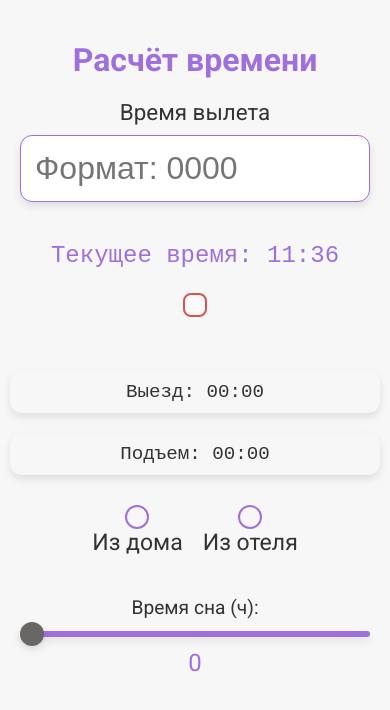
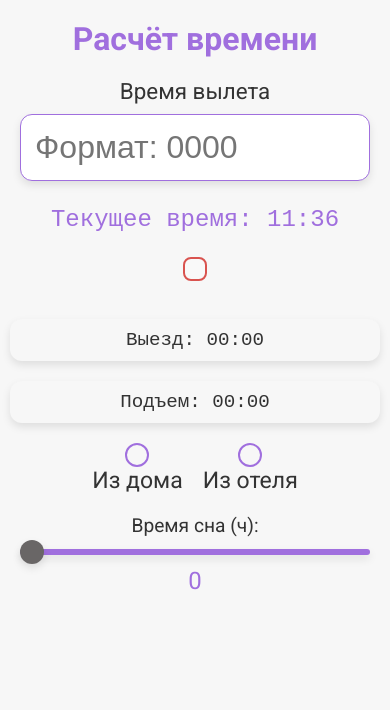
Before and after one commit to foundlev/flight_time_management_app, a plain HTML site: page index.html in a window 390 px wide. Drawn offline with Linux system fonts and the light colour scheme.

Commit message:
Fix UI for Iphone 14 Pro

```diff
--- a/styles.css
+++ b/styles.css
@@ -44,8 +44,23 @@ h1 {
     transition: color var(--transition-speed);
 }
 
-.input-group, .output-group, .slider-group, .mode-group {
+.input-group, .slider-group {
     margin-bottom: 20px;
+    width: 100%;
+    display: flex;
+    flex-direction: column;
+    align-items: center;
+}
+
+.output-group {
+    margin-bottom: 10px;
+    width: 100%;
+    display: flex;
+    flex-direction: column;
+    align-items: center;
+}
+
+.mode-group {
     width: 100%;
     display: flex;
     flex-direction: column;
@@ -67,8 +82,9 @@ label {
 
 .time-container {
     text-align: center;
-    margin: 20px 0;
+    margin: 5px 0;
 }
+
 
 .time-display {
     font-size: 24px;
@@ -334,6 +350,11 @@ body[data-theme='dark'] #refresh-notification {
     box-shadow: 0 0 15px rgba(0, 0, 0, 0.5); /* Добавлено свечение */
 }
 
+#title-status {
+    margin-top: 0px; /* Поднимает элемент на 10px вверх */
+    transition: margin-top 0.3s ease; /* Добавляет плавный переход */
+}
+
 @media (max-width: 600px) {
     h1 {
         font-size: 2em;
```
